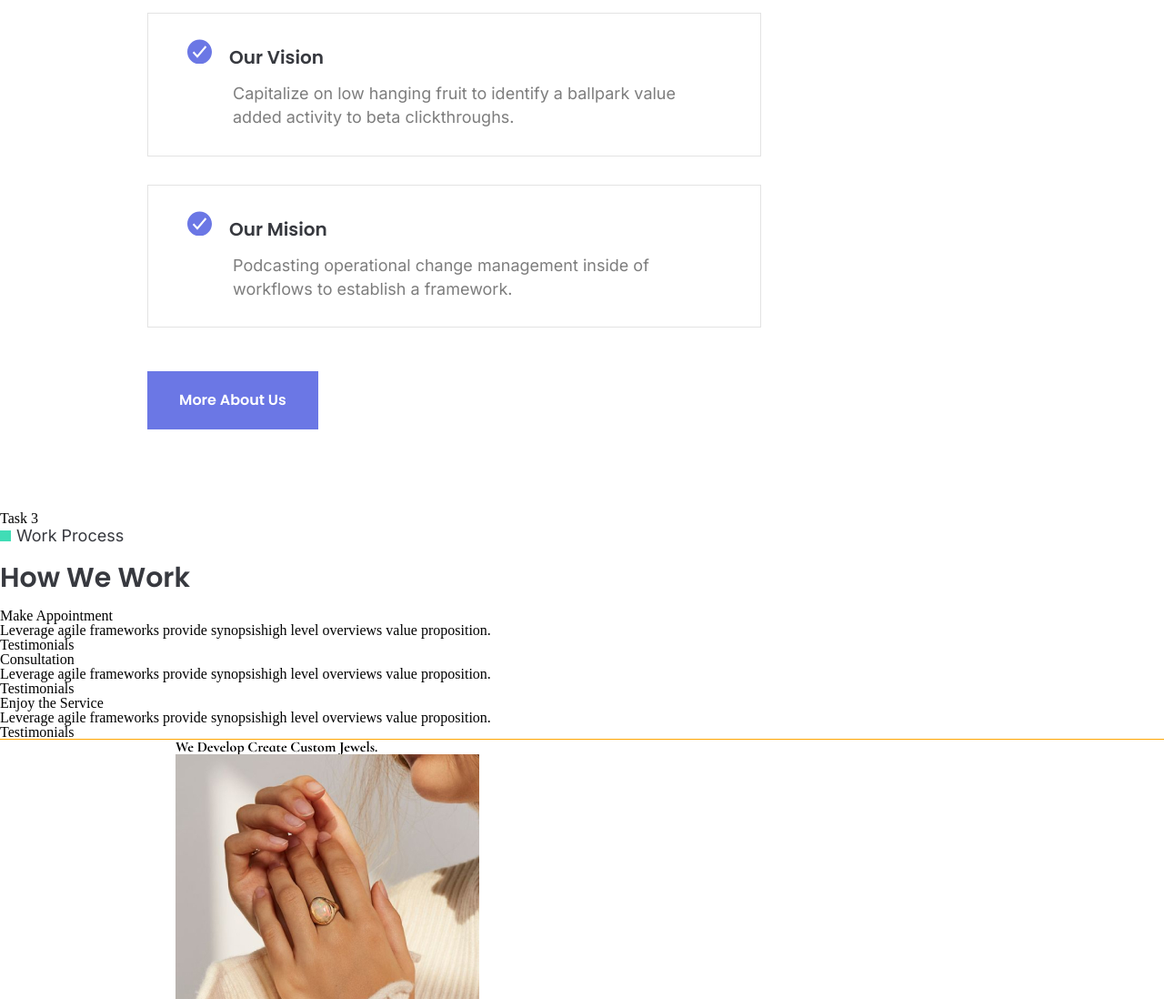
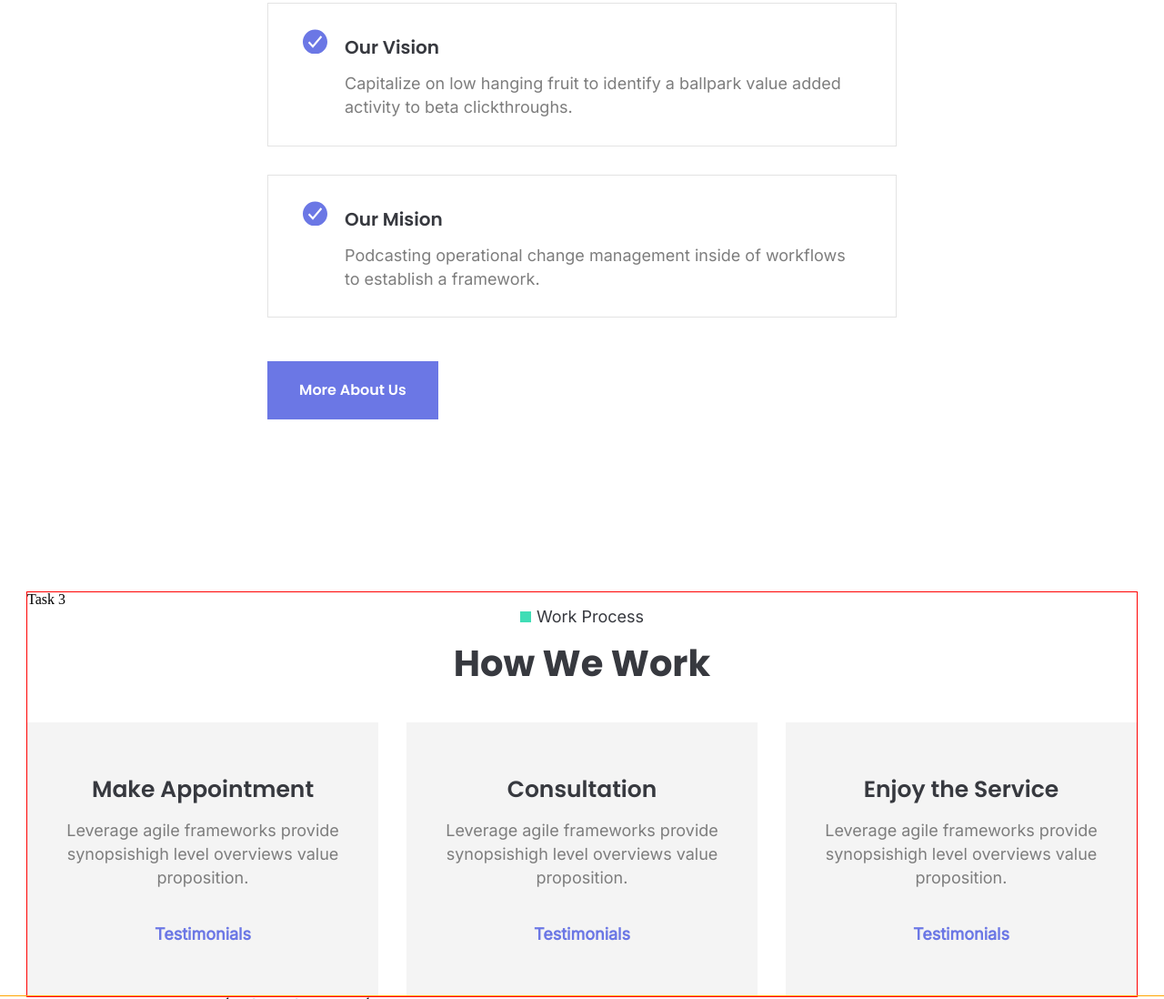
Before and after one commit to mishawebdev/lessons, a plain HTML site: page lesson_9/index.html in a window 1280 px wide. Shown: the part 1695-2793 px from the top of the page at 91% size. Drawn offline with Linux system fonts and the light colour scheme; a web font is replaced by a local one.

Commit message:
Add files via upload

```diff
--- a/lesson_9/css/fonts.css
+++ b/lesson_9/css/fonts.css
@@ -1,4 +1,5 @@
 @import url("https://fonts.googleapis.com/css?family=DM+Serif+Text:regular&display=swap");
 @import url("https://fonts.googleapis.com/css?family=Inter:regular&display=swap");
 @import url("https://fonts.googleapis.com/css?family=Poppins:regular,600&display=swap");
+@import url("https://fonts.googleapis.com/css?family=Poppins:regular,600,700&display=swap");
 @import url("https://fonts.googleapis.com/css?family=Cormorant+Infant:700&display=swap");
--- a/lesson_9/css/style.css
+++ b/lesson_9/css/style.css
@@ -7,7 +7,7 @@ header {
   margin: 0 auto;
 }
 
-/* consulting */
+/* ======== Consulting section - task 1 ========= */
 .container-consulting {
   padding: 140px 0;
   max-width: 692px;
@@ -24,8 +24,6 @@ header {
   font-weight: 600;
   margin-bottom: 15px;
 }
-
-
 
 .title-vision,
 .title-mission {
@@ -117,8 +115,8 @@ header {
 
 /* ======== About us section - task 2 ========= */
 .container-about-us {
-  max-width: 1094px;
-  padding: 151px 350px 40px 69px;
+  padding: 140px 0;
+  max-width: 692px;
   margin: 0 auto;
 }
 
@@ -149,7 +147,7 @@ header {
   margin-bottom: 48px;
 }
 
-.text-about-us p:not(:last-child){
+.text-about-us p:not(:last-child) {
   line-height: 1.46;
   margin-bottom: 16px;
 }
@@ -157,7 +155,7 @@ header {
 .our-vision-wrap,
 .our-mission-wrap {
   border: 1px solid #e3e3e3;
-  padding: 28px 41px 28px 43px;
+  padding: 28px 41px 28px 38px;
 }
 
 .our-vision-wrap {
@@ -177,7 +175,7 @@ header {
   margin-bottom: 12px;
 }
 
-.title-checked::before{
+.title-checked::before {
   content: '';
   display: inline-block;
   background: url('../img/check-icon.svg') 0 0 no-repeat;
@@ -191,7 +189,7 @@ header {
   font-size: 18px;
   line-height: 1.46;
   color: #7d7d7d;
-  padding-left: 50px;
+  padding-left: 46px;
 }
 
 
@@ -204,9 +202,103 @@ header {
   background-color: #6b77e5;
   color: #ffffff;
   margin-bottom: 50px;
+  transition: background-color 0.3s;
 }
 
-/* task 4 */
+.link-more:hover {
+  background-color: #0d34e2;
+}
+
+/* ======== About us section - task 3 ========= */
+.container-work-process {
+  max-width: 1220px;
+  margin: 0 auto;
+  outline: 1px solid red;
+  text-align: center;
+}
+
+.title-work-process {
+  font-family: 'Inter', sans-serif;
+  font-size: 18px;
+  font-weight: 500;
+  line-height: 1.22;
+  color: #37393f;
+  margin-bottom: 16px;
+}
+
+.title-work-process::before {
+  content: '';
+  display: inline-block;
+  margin-right: 6px;
+  width: 12px;
+  height: 12px;
+  background-color: #40ddb6;
+}
+
+.subtitle-work-process {
+  font-family: 'Poppins', sans-serif;
+  font-size: 40px;
+  line-height: 1.2;
+  color: #37393f;
+  text-transform: capitalize;
+  font-weight: 700;
+  margin-bottom: 41px;
+}
+
+.work-wrap {
+  font-size: 0;
+
+}
+.service-wrap {
+  display: inline-block;
+  background-color: #f4f4f4;
+  max-width: 386px;
+  width: 100%;
+  padding: 58px 43px;
+  vertical-align: top;
+}
+
+
+.service-wrap:not(:last-child) {
+  margin-right: 31px;
+}
+
+.service-title {
+  font-family: 'Poppins', sans-serif;
+  font-size: 25px;
+  font-weight: 600;
+  color: #37393f;
+  line-height: 1.28;
+  margin-bottom: 16px;
+}
+
+.work-text {
+  font-family: 'Inter', sans-serif;
+  font-size: 18px;
+  color: #7d7d7d;
+  font-weight: 400;
+  line-height: 1.46;
+  margin-bottom: 37px;
+}
+
+.work-link {
+  font-family: 'Inter', sans-serif;
+  font-size: 18px;
+  color: #6b77e5;
+  font-weight: 400;
+  line-height: 1.46;
+  font-weight: 600;
+  line-height: normal;
+  text-decoration: transparent;
+  transition: color 0.3s;
+}
+
+.work-link:hover {
+  color: #0d34e2;
+}
+
+
+/* ======== Jewllery section - task 4 ========= */
 .container-jewellery {
   max-width: 1600px;
   margin: 0 auto;
--- a/lesson_9/index.html
+++ b/lesson_9/index.html
@@ -23,7 +23,7 @@
   <main>
 
     <!-- consulting -->
-    <!-- task 1 -->
+    <!-- ======== Consulting section - task 1 ========= -->
     <div class="container-consulting">
       <p>Task 1</p>
       <h1 class="title-meeting">why us for international business management consulting!
@@ -81,10 +81,10 @@
     </div>
 
 
-    <!-- task 2 -->
+    <!-- ======== About us section - task 2 ========= -->
+
+    <div class="container-about-us">
       <p>Task 2</p>
-    <div class="container-about-us">
-
       <h3 class="title-welcome">Welcome Whitecollar</h3>
       <h3 class="title-meeting title-about-us">We Care About Your Business Plan.</h3>
 
@@ -103,12 +103,16 @@
 
         <div class="our-vision-wrap">
 
+
+
           <h4 class="title-checked">Our Vision</h4>
           <div class="text-checked">
             <p>
               Capitalize on low hanging fruit to identify a ballpark value added activity to beta clickthroughs.
             </p>
           </div>
+
+
         </div>
 
         <div class="our-mission-wrap">
@@ -127,15 +131,18 @@
     </div>
 
 
-    <!-- task 3 -->
-    <p>Task 3</p>
-    <h2 class="title-welcome">Work Process</h2>
-    <h2 class="title-meeting">How We Work</h2>
+    <!-- ======== About us section - task 3 =========  -->
+    <div class="container-work-process">
+      <p style="text-align: left;">Task 3</p>
 
-    <div class="appointment-wrap">
-      <h3>Make Appointment</h3>
+      <h2 class="title-work-process">Work Process</h2>
+      <h2 class="subtitle-work-process">How We Work</h2>
 
-      <div>
+      <div class="work-wrap">
+        <div class="service-wrap apointment-service">
+          <h3 class="service-title">Make Appointment</h3>
+
+          <div class="work-text">
             <p>
               Leverage agile frameworks provide
               synopsishigh level overviews
@@ -143,13 +150,13 @@
             </p>
           </div>
 
-      <a href="#">Testimonials</a>
+          <a class="work-link" href="#">Testimonials</a>
         </div>
 
-    <div class="consultation-wrap">
-      <h3>Consultation</h3>
+        <div class="service-wrap">
+          <h3 class="service-title">Consultation</h3>
 
-      <div>
+          <div class="work-text">
             <p>
               Leverage agile frameworks provide
               synopsishigh level overviews
@@ -157,13 +164,13 @@
             </p>
           </div>
 
-      <a href="#">Testimonials</a>
+          <a class="work-link" href="#">Testimonials</a>
         </div>
 
         <div class="service-wrap">
-      <h3>Enjoy the Service</h3>
+          <h3 class="service-title">Enjoy the Service</h3>
 
-      <div>
+          <div class="work-text">
             <p>
               Leverage agile frameworks provide
               synopsishigh level overviews
@@ -171,12 +178,15 @@
             </p>
           </div>
 
-      <a href="#">Testimonials</a>
+          <a class="work-link" href="#">Testimonials</a>
+        </div>
+
+      </div>
+
     </div>
 
 
-
-    <!-- task 4  -->
+    <!-- ======== Jewllery section - task 4 =========  -->
 
     <div class="container-jewellery">
 
```
Also changed, not shown: lesson_9/img/icon-1-blue.svg (added), lesson_9/img/icon-1-green.svg (added), lesson_9/img/icon-2-blue.svg (added), lesson_9/img/icon-2-green.svg (added), lesson_9/img/icon-3-blue.svg (added), lesson_9/img/icon-3-green.svg (added). Lines whose indentation alone changed are shown as unchanged.
